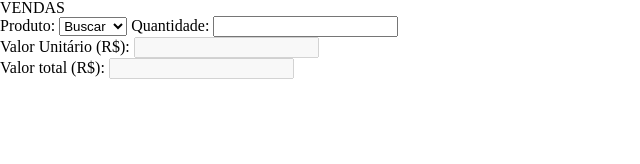
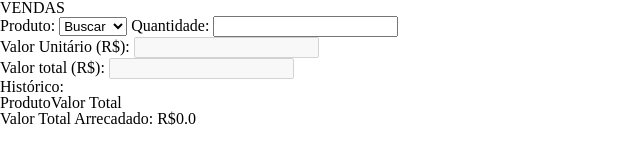
Before and after one commit to gustavop2102/projeto_caixa, a plain HTML site: page app_caixa/www/index.html in a window 1280 px wide. Shown: the whole page, without its empty margins (0-640 px from the left). Drawn offline with Linux system fonts and the light colour scheme.

Commit message:
adicionado tabela

```diff
--- a/app_caixa/www/index.html
+++ b/app_caixa/www/index.html
@@ -29,6 +29,16 @@
 		  Valor Unitário (R$): <input disabled id="vu" type="text" name="vu"><br>
 		  Valor total (R$): <input disabled id="vt" type="text" name="vt"><br>
 		</form>
+
+		<h2>Histórico:</h2>
+		<table id="tabela">
+			<tr id="linha">
+				<td>Produto</td>
+				<td>Valor Total</td>
+			</tr>
+		</table>
+
+		<h3>Valor Total Arrecadado: R$<span>0.0</span></h3>
 	</section>
 
 <script src="js/jquery.js"></script>
```
